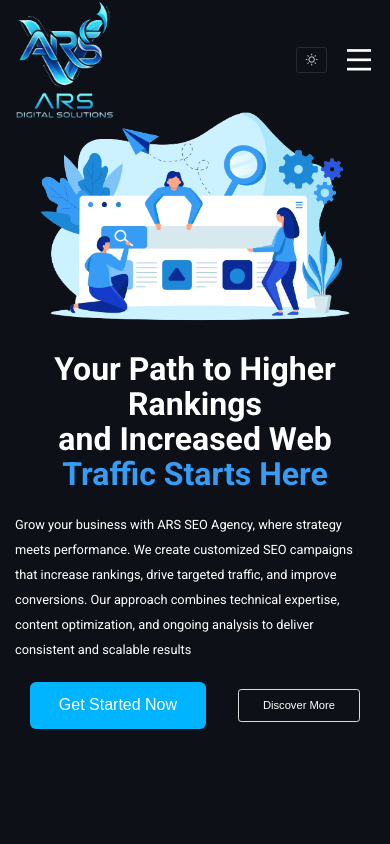
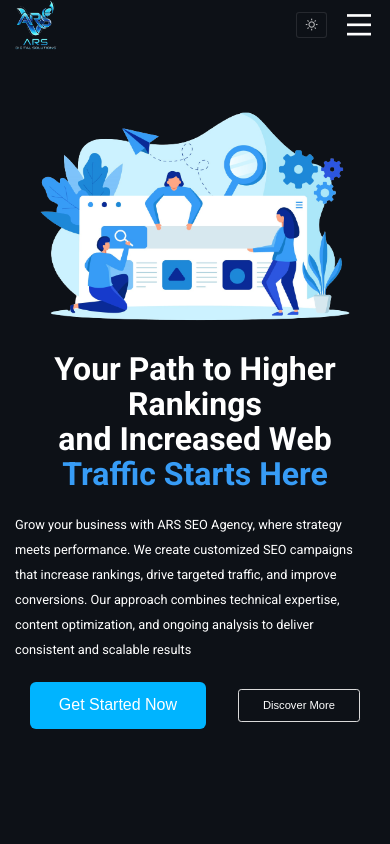
Before and after one commit to beingasharma/Arsseo, a React (Vite) app: page / in a window 390 px wide. Shown: the top 844 px of the page. Built offline with nearby package versions, Linux system fonts and the light colour scheme.

Commit message:
header css

```diff
--- a/src/Components/Header/header.css
+++ b/src/Components/Header/header.css
@@ -131,7 +131,7 @@
         line-height: 50px;
     }
 
-    .logo h2 {
-        font-size: 2rem;
+    .logo img {
+        height: 50px;
     }
 }
```
